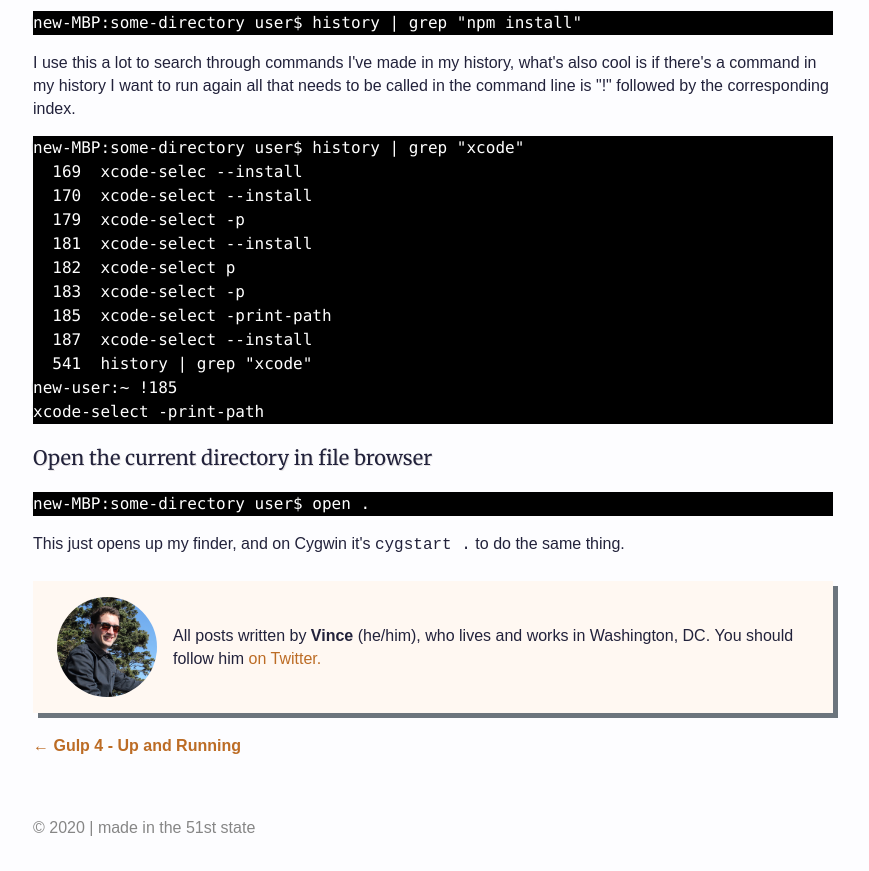
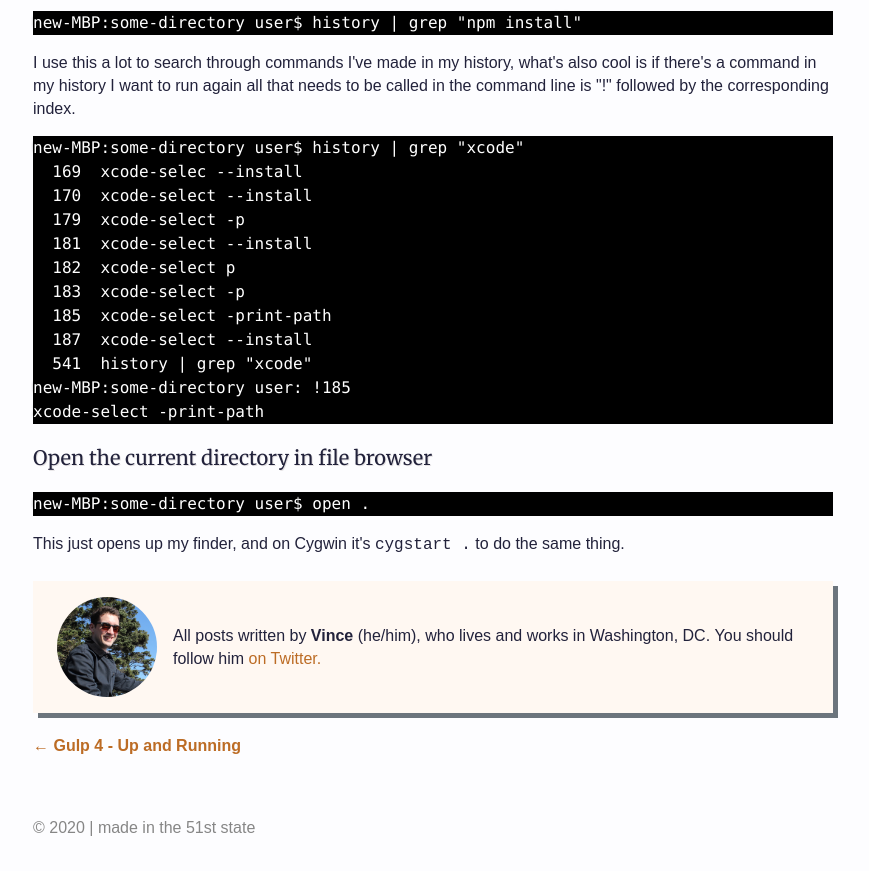
Before and after one commit to vincevince1006/vnncctt-site, a Gatsby site: page /unix-commands/ in a window 1280 px wide. Shown: the part 1380-2251 px from the top of the page, without its empty margins (207-1076 px from the left). Built offline with nearby package versions, Linux system fonts and the light colour scheme; Gatsby itself is replaced by a stand-in of ours; some packages are replaced by stand-ins of ours; code samples lack their colours; a web font is replaced by a local one.

Commit message:
changed path in unix example

````diff
--- a/content/blog/unix-commands/index.md
+++ b/content/blog/unix-commands/index.md
@@ -74,7 +74,7 @@ new-MBP:some-directory user$ history | grep "xcode"
   185  xcode-select -print-path
   187  xcode-select --install
   541  history | grep "xcode"
-new-user:~ !185
+new-MBP:some-directory user: !185
 xcode-select -print-path
 ```
 
````
